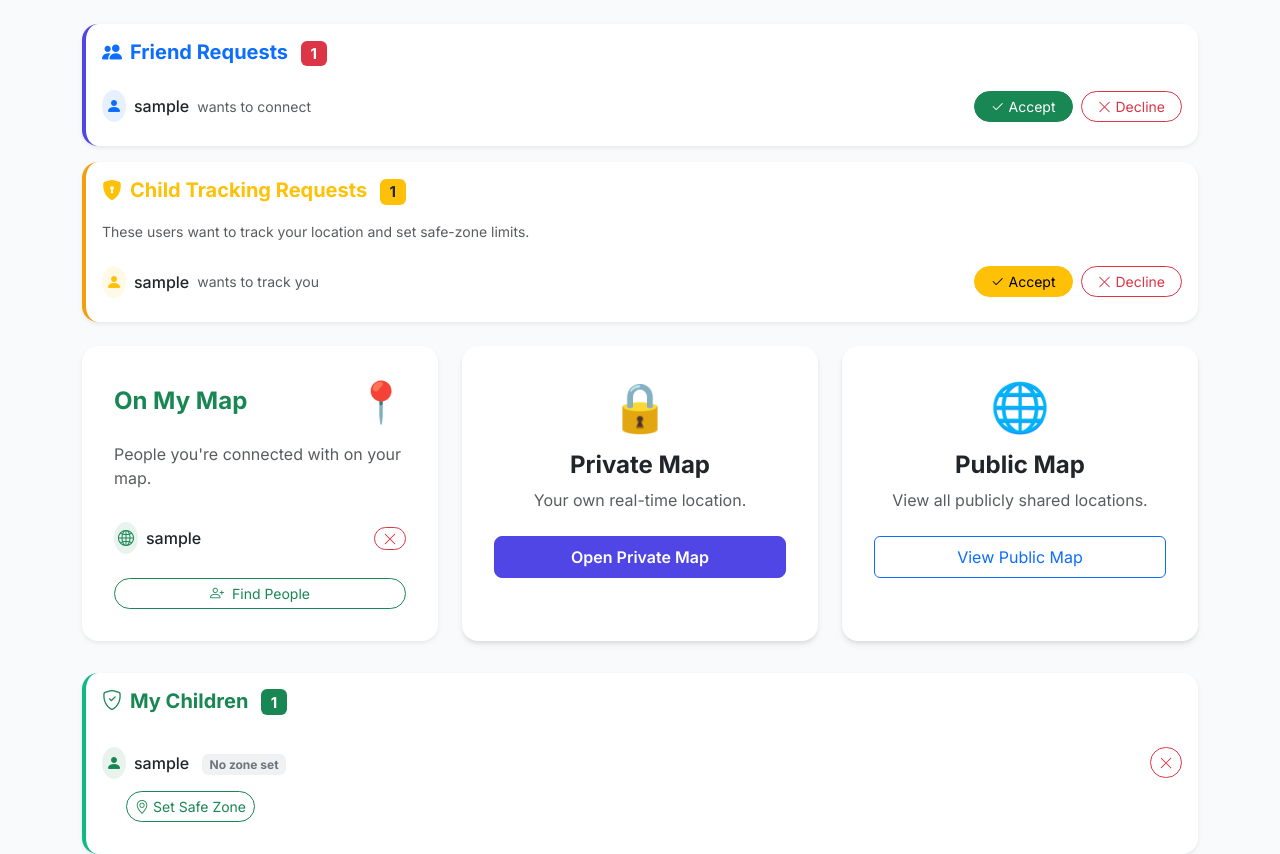
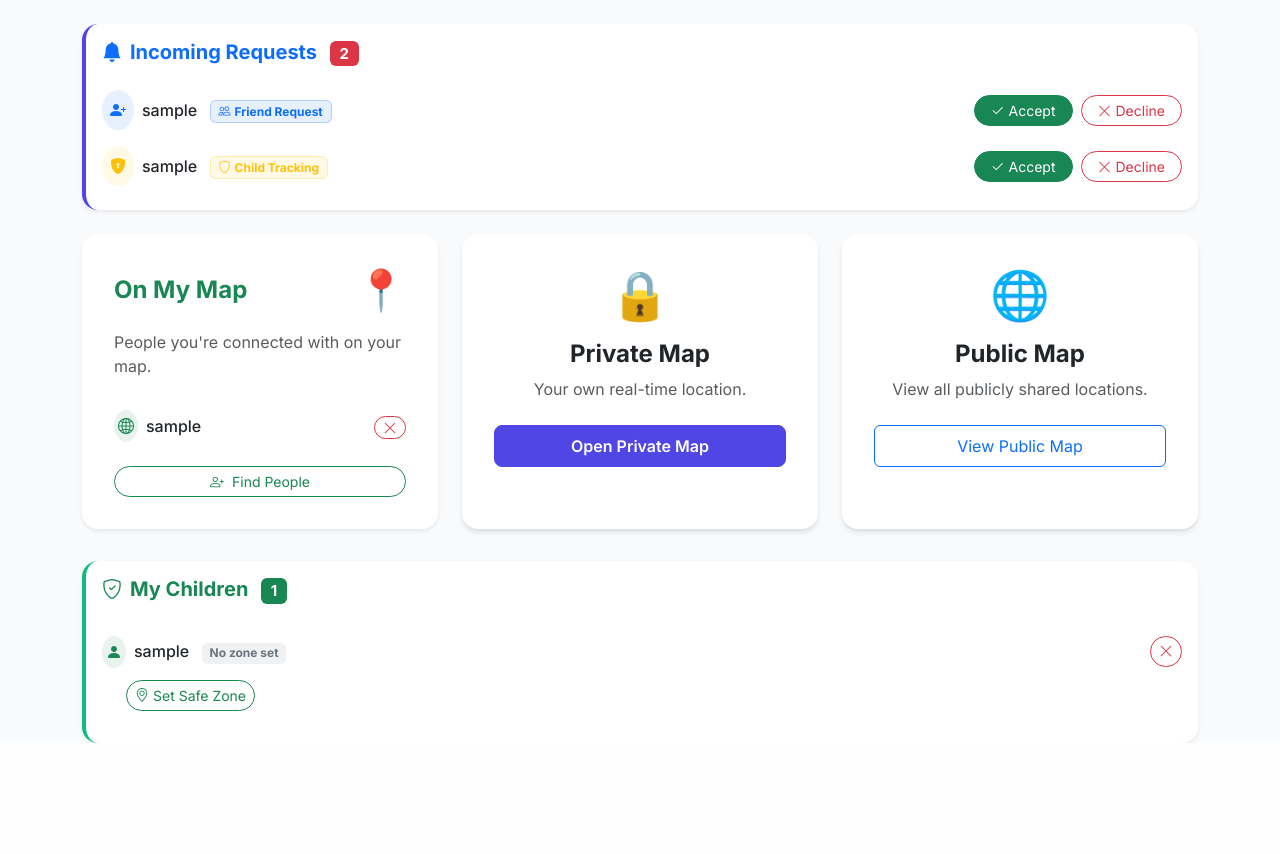
Before and after one commit to aissaadib/The-Family-Tracker, a Flask app: template templates/home.html in a window 1280 px wide. Shown: the part 79-933 px from the top of the page. After the commit the page ends 822 px from the top, so only its background shows below. Run offline with Flask 3, Linux system fonts and the light colour scheme; the template is opened without the code that fills it: most values are stand-ins (such as "Sample title", 1, 10 or a date in 2020).

Commit message:
Unify incoming requests into a single dashboard panel
Consolidate friend requests and child tracking requests into a single "Incoming Requests" panel on the home page. Both request types now share the same Accept/Decline UI and styling, with distinct badges indicating "Friend Request" or "Child Tracking".

Replit-Commit-Author: Agent
Replit-Commit-Session-Id: 83688bf2-bf50-442c-a751-3c6c5a0925b3
Replit-Commit-Checkpoint-Type: full_checkpoint
Replit-Commit-Event-Id: 222c166e-5a9a-49ad-b196-f588e52206ba
Replit-Commit-Screenshot-Url: https://storage.googleapis.com/screenshot-production-us-central1/d1154a1c-a081-45f6-b8ea-a33a7577a78f/83688bf2-bf50-442c-a751-3c6c5a0925b3/kxg0vU9
Replit-Helium-Checkpoint-Created: true

```diff
--- a/templates/home.html
+++ b/templates/home.html
@@ -2,23 +2,29 @@
 
 {% block main %}
 
-{% if incoming %}
+{% if incoming or incoming_child %}
 <div class="row mt-4">
   <div class="col-12">
     <div class="card border-0 shadow-sm p-3" style="border-left: 4px solid #4f46e5 !important;">
       <div class="card-body p-0">
-        <h5 class="fw-bold mb-3 text-primary"><i class="bi bi-people-fill me-2"></i>Friend Requests
-          <span class="badge bg-danger ms-2">{{ incoming|length }}</span>
+        <h5 class="fw-bold mb-3 text-primary">
+          <i class="bi bi-bell-fill me-2"></i>Incoming Requests
+          <span class="badge bg-danger ms-2">{{ (incoming|length) + (incoming_child|length) }}</span>
         </h5>
         <div class="list-group list-group-flush">
+
           {% for req in incoming %}
           <div class="list-group-item d-flex justify-content-between align-items-center px-0 py-2 border-0">
             <div class="d-flex align-items-center">
-              <div class="bg-primary bg-opacity-10 text-primary rounded-circle p-1 me-2">
-                <i class="bi bi-person-fill"></i>
+              <div class="bg-primary bg-opacity-10 text-primary rounded-circle p-2 me-2">
+                <i class="bi bi-person-plus-fill"></i>
               </div>
-              <span class="fw-medium">{{ req.username }}</span>
-              <span class="ms-2 text-muted small">wants to connect</span>
+              <div>
+                <span class="fw-medium">{{ req.username }}</span>
+                <span class="ms-2 badge bg-primary bg-opacity-10 text-primary border border-primary border-opacity-25 small">
+                  <i class="bi bi-people me-1"></i>Friend Request
+                </span>
+              </div>
             </div>
             <div class="d-flex gap-2">
               <form action="{{ url_for('accept_request', req_id=req.id) }}" method="POST">
@@ -34,35 +40,23 @@
             </div>
           </div>
           {% endfor %}
-        </div>
-      </div>
-    </div>
-  </div>
-</div>
-{% endif %}
 
-{% if incoming_child %}
-<div class="row mt-3">
-  <div class="col-12">
-    <div class="card border-0 shadow-sm p-3" style="border-left: 4px solid #f59e0b !important;">
-      <div class="card-body p-0">
-        <h5 class="fw-bold mb-3 text-warning"><i class="bi bi-shield-lock-fill me-2"></i>Child Tracking Requests
-          <span class="badge bg-warning text-dark ms-2">{{ incoming_child|length }}</span>
-        </h5>
-        <p class="text-muted small mb-3">These users want to track your location and set safe-zone limits.</p>
-        <div class="list-group list-group-flush">
           {% for req in incoming_child %}
           <div class="list-group-item d-flex justify-content-between align-items-center px-0 py-2 border-0">
             <div class="d-flex align-items-center">
-              <div class="bg-warning bg-opacity-10 text-warning rounded-circle p-1 me-2">
-                <i class="bi bi-person-fill"></i>
+              <div class="bg-warning bg-opacity-10 text-warning rounded-circle p-2 me-2">
+                <i class="bi bi-shield-lock-fill"></i>
               </div>
-              <span class="fw-medium">{{ req.username }}</span>
-              <span class="ms-2 text-muted small">wants to track you</span>
+              <div>
+                <span class="fw-medium">{{ req.username }}</span>
+                <span class="ms-2 badge bg-warning bg-opacity-10 text-warning border border-warning border-opacity-25 small">
+                  <i class="bi bi-shield me-1"></i>Child Tracking
+                </span>
+              </div>
             </div>
             <div class="d-flex gap-2">
               <form action="{{ url_for('accept_child_request', req_id=req.id) }}" method="POST">
-                <button class="btn btn-sm btn-warning rounded-pill px-3">
+                <button class="btn btn-sm btn-success rounded-pill px-3">
                   <i class="bi bi-check2 me-1"></i>Accept
                 </button>
               </form>
@@ -74,6 +68,7 @@
             </div>
           </div>
           {% endfor %}
+
         </div>
       </div>
     </div>
```
Also changed, not shown: family.db, 2 other files.
